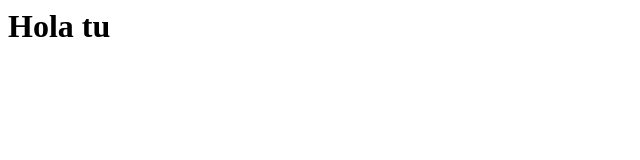
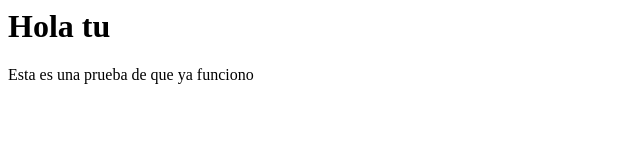
Before and after one commit to dev-ivanm/StriveEnterprise, a plain HTML site: page src/index.html in a window 1280 px wide. Shown: the whole page, without its empty margins (0-640 px from the left). Drawn offline with Linux system fonts and the light colour scheme.

Commit message:
PruebaFuncionamiento

```diff
--- a/src/index.html
+++ b/src/index.html
@@ -3,6 +3,7 @@
 <title>Prueba</title>
 <body>
 <h1>Hola tu</h1>
+<p>Esta es una prueba de que ya funciono</p>
 </body>
 <head>
 </html>
```
